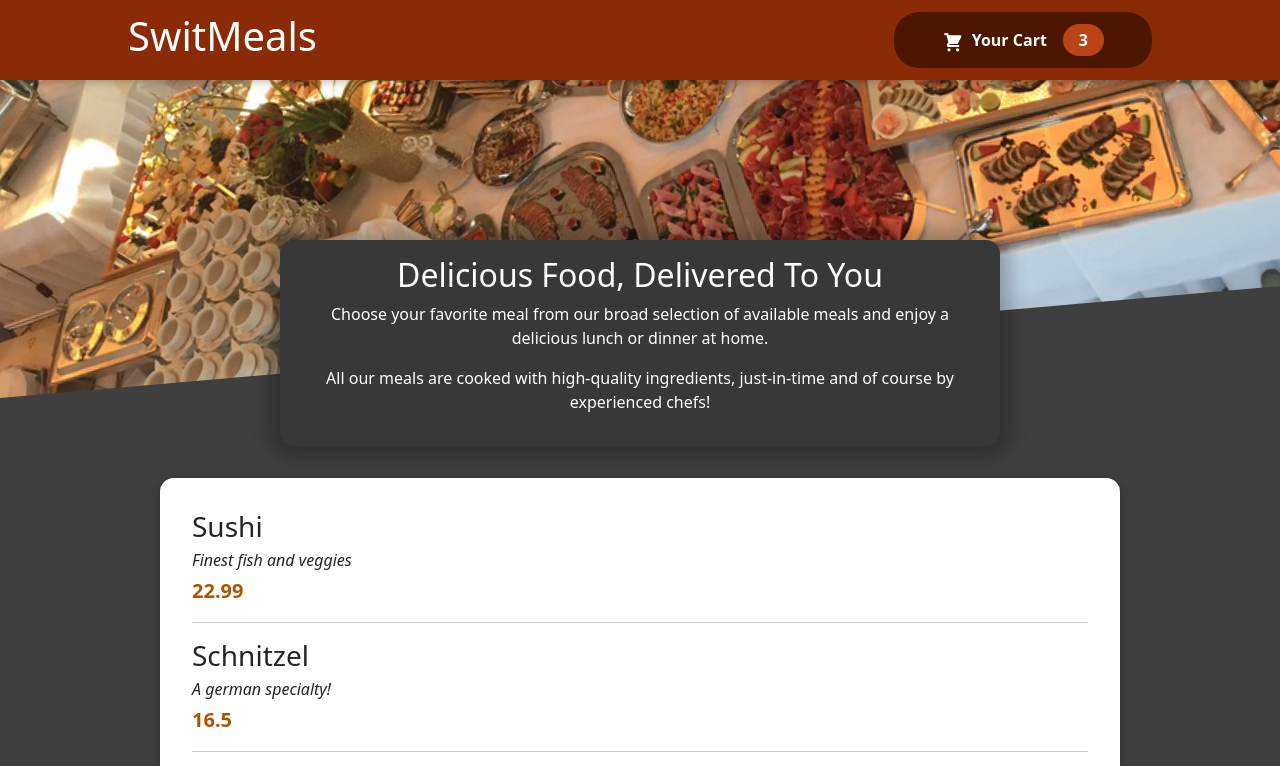
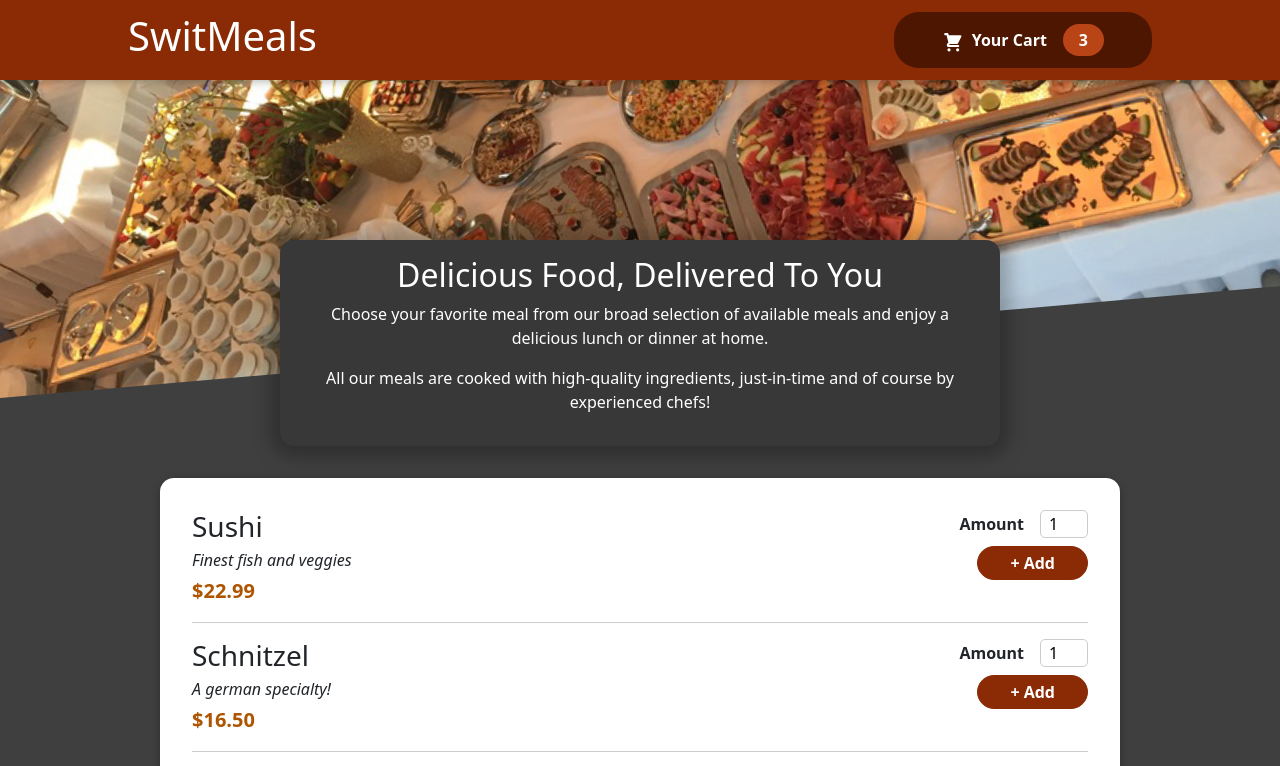
Before and after one commit to GodfredAsa/react-store-dummy, a React (Create React App) app: page / in a window 1280 px wide. Shown: the top 766 px of the page. Built offline with nearby package versions, Linux system fonts and the light colour scheme.

Commit message:
adding a form

```diff
--- a/src/components/Meals/MealItem/MealItem.js
+++ b/src/components/Meals/MealItem/MealItem.js
@@ -1,16 +1,20 @@
+import MealItemForm from "./form/MealItemForm";
 import classes from "./MealItem.module.css"
 const MealItem = ({meal}) => {
 
     const {name, description, price} = meal
+    const formatedPrice = `$${price.toFixed(2)}`
 
     return (
         <li className={classes.meal}>
             <div>
                 <h3 className={classes.name}>{name}</h3>
                 <div className={classes.description}>{description}</div>
-                <div className={classes.price}>{price}</div>
+                <div className={classes.price}>{formatedPrice}</div>
             </div>
-            <div></div>
+            <div>
+                <MealItemForm/>
+            </div>
         </li>
      );
 }
--- a/src/components/Meals/MealItem/MealItemForm.js
+++ /dev/null
@@ -1,5 +0,0 @@
-const MealItemForm = () => {
-    return (  );
-}
-
-export default MealItemForm;
--- /dev/null
+++ b/src/components/Meals/MealItem/form/MealItemForm.js
@@ -0,0 +1,23 @@
+import Input from "../../../UI/input/Input";
+import classes from "./MealItemForm.module.css"
+
+const MealItemForm = (props) => {
+    return (
+
+        <form action="" className={classes.form}>
+            <Input label="Amount" input={{
+                id: "amount",
+                type: "number",
+                min: '1',
+                max: '5',
+                step: '1',
+                defaultValue: '1'
+
+            }}/>
+            <button>+ Add</button>
+        </form>
+
+    );
+}
+
+export default MealItemForm;
--- /dev/null
+++ b/src/components/Meals/MealItem/form/MealItemForm.module.css
@@ -0,0 +1,20 @@
+.form {
+    text-align: right;
+  }
+
+  .form button {
+    font: inherit;
+    cursor: pointer;
+    background-color: #8a2b06;
+    border: 1px solid #8a2b06;
+    color: white;
+    padding: 0.25rem 2rem;
+    border-radius: 20px;
+    font-weight: bold;
+  }
+
+  .form button:hover,
+  .form button:active {
+    background-color: #641e03;
+    border-color: #641e03;
+  }
--- /dev/null
+++ b/src/components/UI/input/Input.js
@@ -0,0 +1,11 @@
+import classes from "./Input.module.css"
+const Input = (props) => {
+    return (
+        <div className={classes.input}>
+            <label htmlFor={props.input.id}>{props.label}</label>
+            <input type="text" {...props.input}/>
+        </div>
+     );
+}
+
+export default Input;
--- /dev/null
+++ b/src/components/UI/input/Input.module.css
@@ -0,0 +1,18 @@
+.input {
+    display: flex;
+    align-items: center;
+    margin-bottom: 0.5rem;
+  }
+
+  .input label {
+    font-weight: bold;
+    margin-right: 1rem;
+  }
+
+  .input input {
+    width: 3rem;
+    border-radius: 5px;
+    border: 1px solid #ccc;
+    font: inherit;
+    padding-left: 0.5rem;
+  }
```
Also changed, not shown: 1 other file (tests, documents, lock files or other folders).
